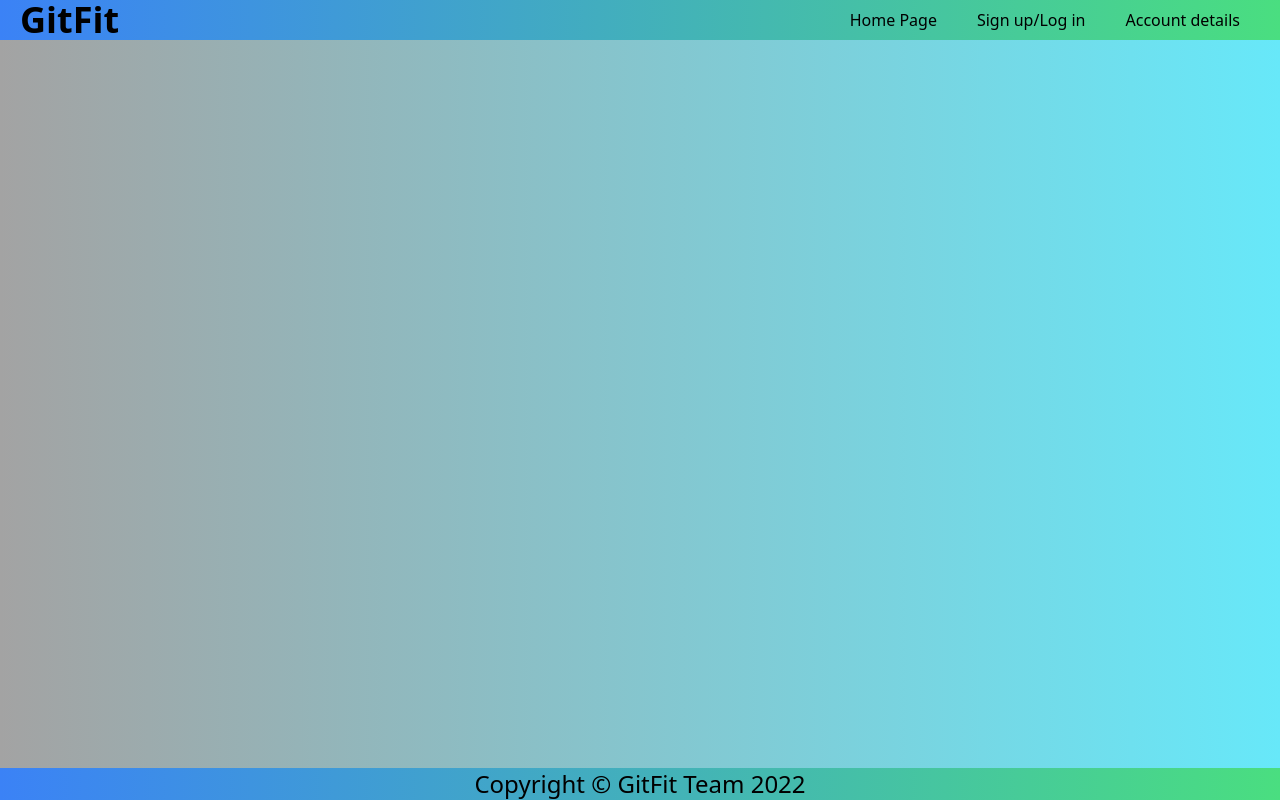
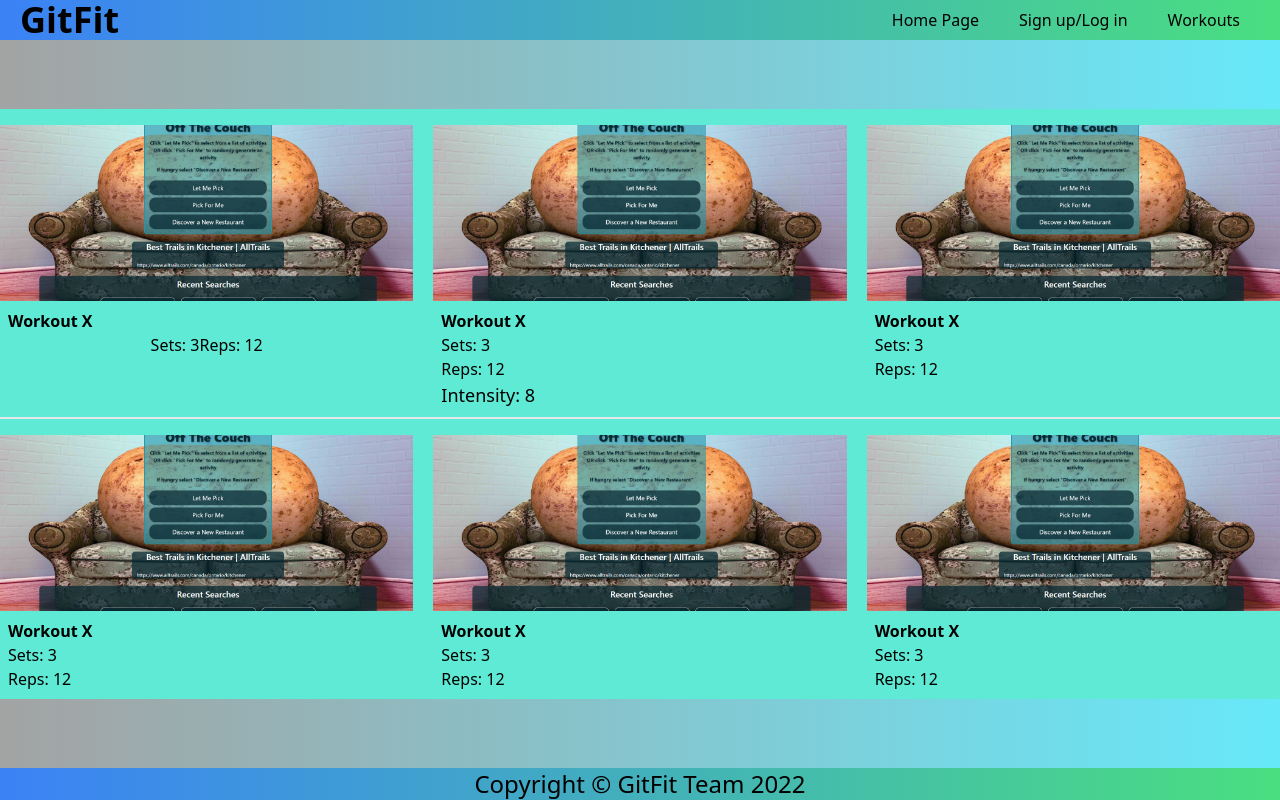
Before and after one commit to nkrilis/GitFit-2.0, a React (Create React App) app in the folder client/: page /workout in a window 1280 px wide. Built offline with nearby package versions, Linux system fonts and the light colour scheme.

Commit message:
created basic workout page

```diff
--- a/client/src/App.js
+++ b/client/src/App.js
@@ -4,6 +4,7 @@ import Header from "./components/Header";
 import Footer from "./components/Footer";
 import Home from "./pages/Home";
 import Login from "./pages/Login";
+import Workout from "./pages/Workout";
 
 export default function App() {
   return (
@@ -12,7 +13,7 @@ export default function App() {
       <Routes>
         <Route path="/" element={<Home />} exact />
         <Route path="/login" element={<Login />} exact />
-        {/* <Route path="/" element={<Workout />} exact /> */}
+        <Route path="/workout" element={<Workout />} exact />
       </Routes>
       <Footer />
     </BrowserRouter>
--- a/client/src/components/Header.js
+++ b/client/src/components/Header.js
@@ -13,8 +13,8 @@ const Header = () => {
         <Link className="inline-flex itmes-center pr-10" to="/login">
           Sign up/Log in
         </Link>
-        <Link className="inline-flex items-center pr-10" to="/account">
-          Account details
+        <Link className="inline-flex items-center pr-10" to="/workout">
+          Workouts
         </Link>
       </div>
     </header>
--- /dev/null
+++ b/client/src/pages/Workout.js
@@ -0,0 +1,98 @@
+import React from "react";
+import { Link } from "react-router-dom";
+
+import testImage from "../assets/images/proj2.png";
+
+const Workout = () => {
+  return (
+    <container className="flex-col justify-center items-center bg-teal-300">
+      <div className="mt-4 grid lg:grid-cols-3 gap-5">
+        <div className="card">
+          <img
+            src={testImage}
+            alt="benchpress"
+            className="w-full h-44 object-cover"
+          />
+          <div className="m-2">
+            <div className="font-bold">Workout X</div>
+            <div className="md:flex justify-center">
+              <div classNme="text-md">Sets: 3</div>
+              <div className="text-md">Reps: 12</div>
+            </div>
+          </div>
+        </div>
+        <div className="card">
+          <img
+            src={testImage}
+            alt="benchpress"
+            className="w-full h-44 object-cover"
+          />
+          <div className="m-2">
+            <div className="font-bold">Workout X</div>
+            <div className="flex-1">
+              <div classNme="text-md">Sets: 3</div>
+              <div className="text-md">Reps: 12</div>
+            </div>
+
+            <div className="text-lg">Intensity: 8</div>
+          </div>
+        </div>
+        <div className="card">
+          <img
+            src={testImage}
+            alt="benchpress"
+            className="w-full h-44 object-cover"
+          />
+          <div className="m-2">
+            <div className="font-bold">Workout X</div>
+            <div classNme="text-md">Sets: 3</div>
+            <div className="text-md">Reps: 12</div>
+          </div>
+        </div>
+      </div>
+
+      <div className="border-t-2"></div>
+
+      <div className="mt-4 grid lg:grid-cols-3 gap-5">
+        <div className="card">
+          <img
+            src={testImage}
+            alt="benchpress"
+            className="w-full h-44 object-cover"
+          />
+          <div className="m-2">
+            <div className="font-bold">Workout X</div>
+            <div classNme="text-md">Sets: 3</div>
+            <div className="text-md">Reps: 12</div>
+          </div>
+        </div>
+        <div className="card">
+          <img
+            src={testImage}
+            alt="benchpress"
+            className="w-full h-44 object-cover"
+          />
+          <div className="m-2">
+            <div className="font-bold">Workout X</div>
+            <div classNme="text-md">Sets: 3</div>
+            <div className="text-md">Reps: 12</div>
+          </div>
+        </div>
+        <div className="card">
+          <img
+            src={testImage}
+            alt="benchpress"
+            className="w-full h-44 object-cover"
+          />
+          <div className="m-2">
+            <div className="font-bold">Workout X</div>
+            <div classNme="text-md">Sets: 3</div>
+            <div className="text-md">Reps: 12</div>
+          </div>
+        </div>
+      </div>
+    </container>
+  );
+};
+
+export default Workout;
```
Also changed, not shown: client/src/assets/images/proj2.png (added), 1 other file (tests, documents, lock files or other folders).
